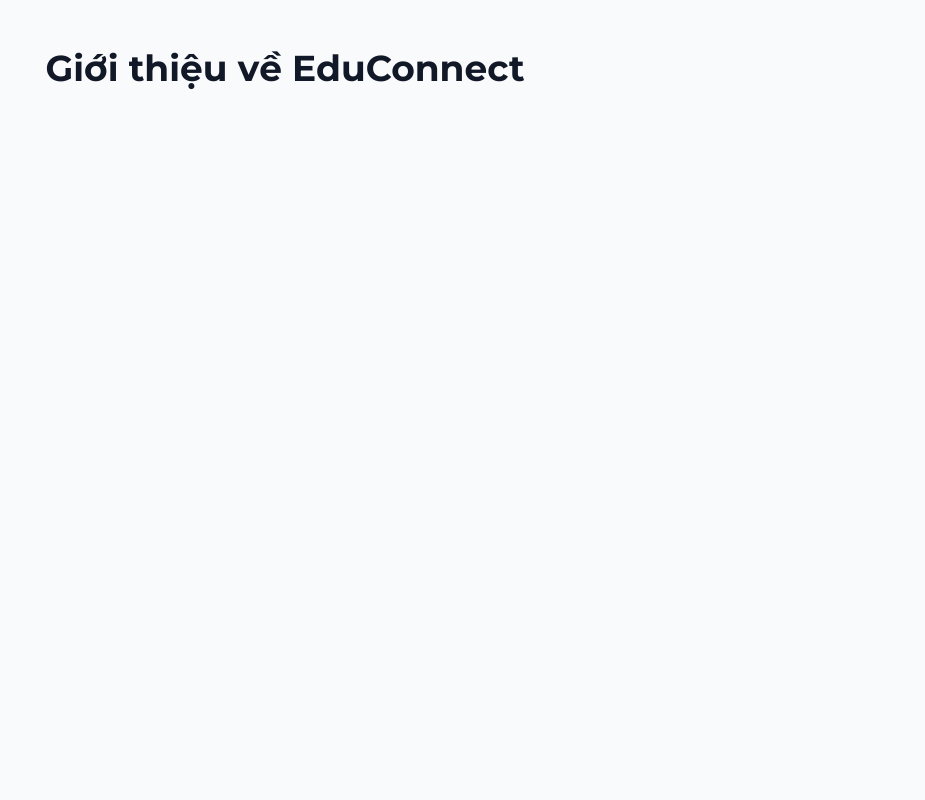
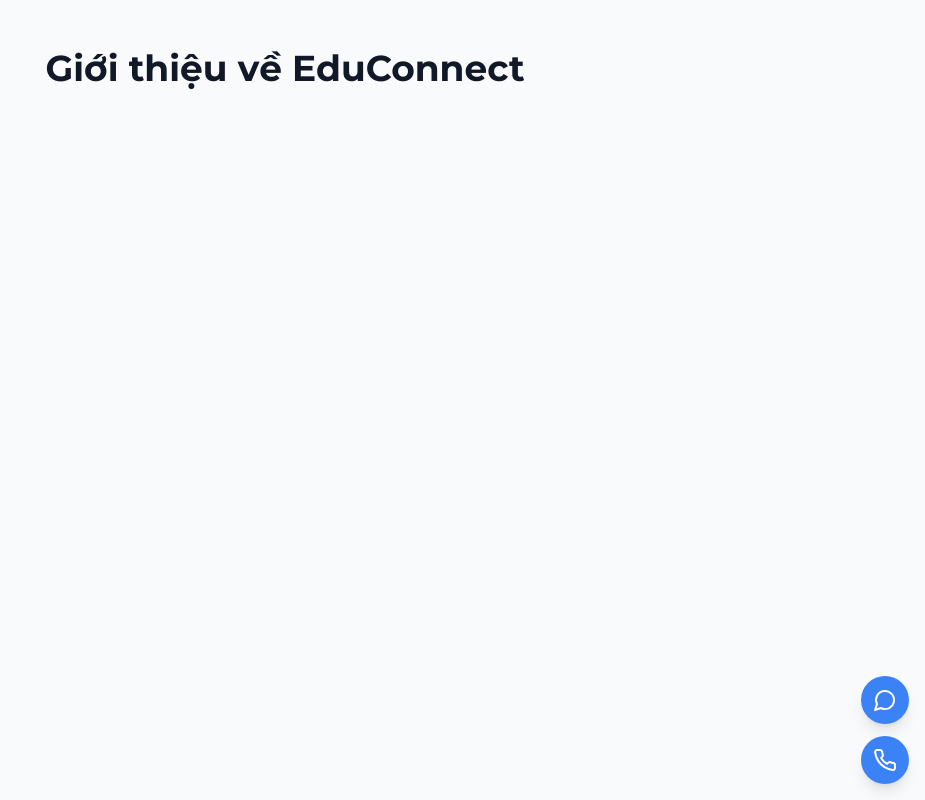
Before and after one commit to QuachNhutBao/educonnect-website, a Next.js app: page /about in a window 1280 px wide. Shown: the whole page, without its empty margins (355-1280 px from the left). Built offline with nearby package versions, Linux system fonts and the light colour scheme.

Commit message:
Feat: Add FloatingContact component to layout

```diff
--- /dev/null
+++ b/app/components/FloatingContact.js
@@ -0,0 +1,34 @@
+"use client" // Thêm "use client" vì chúng ta dùng onClick
+
+import { MessageCircle, Phone } from 'lucide-react'
+import Link from 'next/link'
+
+export default function FloatingContact() {
+  return (
+    <div className="fixed bottom-4 right-4 z-50 flex flex-col space-y-3">
+      {/* Nút Zalo - Sẽ cập nhật link sau */}
+      <Link
+        href="#" // Tạm thời để href="#"
+        // href="https://zalo.me/YOUR_ZALO_NUMBER"
+        target="_blank"
+        rel="noopener noreferrer"
+        className="p-3 bg-blue-500 text-white rounded-full shadow-lg hover:bg-blue-600 transition-colors"
+        aria-label="Chat via Zalo"
+        onClick={(e) => e.preventDefault()} // Ngăn không cho nhảy lên đầu trang
+      >
+        <MessageCircle size={24} />
+      </Link>
+
+      {/* Nút Gọi điện - Sẽ cập nhật link sau */}
+      <Link
+        href="#" // Tạm thời để href="#"
+        // href="tel:YOUR_PHONE_NUMBER"
+        className="p-3 bg-brand-blue text-white rounded-full shadow-lg hover:bg-blue-700 transition-colors"
+        aria-label="Call Now"
+        onClick={(e) => e.preventDefault()} // Ngăn không cho nhảy lên đầu trang
+      >
+        <Phone size={24} />
+      </Link>
+    </div>
+  )
+}
--- a/app/layout.js
+++ b/app/layout.js
@@ -1,12 +1,13 @@
 import './globals.css'
-import { Montserrat } from 'next/font/google' // Đã đổi sang Montserrat
+import { Montserrat } from 'next/font/google'
 import { ThemeProvider } from './theme-provider'
+import FloatingContact from './components/FloatingContact' // 1. IMPORT
 
 // Cấu hình font Montserrat
 const montserrat = Montserrat({
-  subsets: ['latin', 'vietnamese'], // Thêm tiếng Việt
-  weights: ['400', '600', '700', '800'], // Thêm các độ đậm
-  variable: '--font-montserrat', // Cần thiết cho Tailwind
+  subsets: ['latin', 'vietnamese'],
+  weights: ['400', '600', '700', '800'],
+  variable: '--font-montserrat',
 })
 
 export const metadata = {
@@ -17,10 +18,13 @@
 export default function RootLayout({ children }) {
   return (
     <html lang="en" suppressHydrationWarning>
-      {/* Áp dụng class của Montserrat */}
       <body className={montserrat.className}>
         <ThemeProvider attribute="class" defaultTheme="system" enableSystem>
           {children}
+
+          {/* 2. THÊM NÚT NỔI VÀO ĐÂY */}
+          <FloatingContact />
+
         </ThemeProvider>
       </body>
     </html>
```
